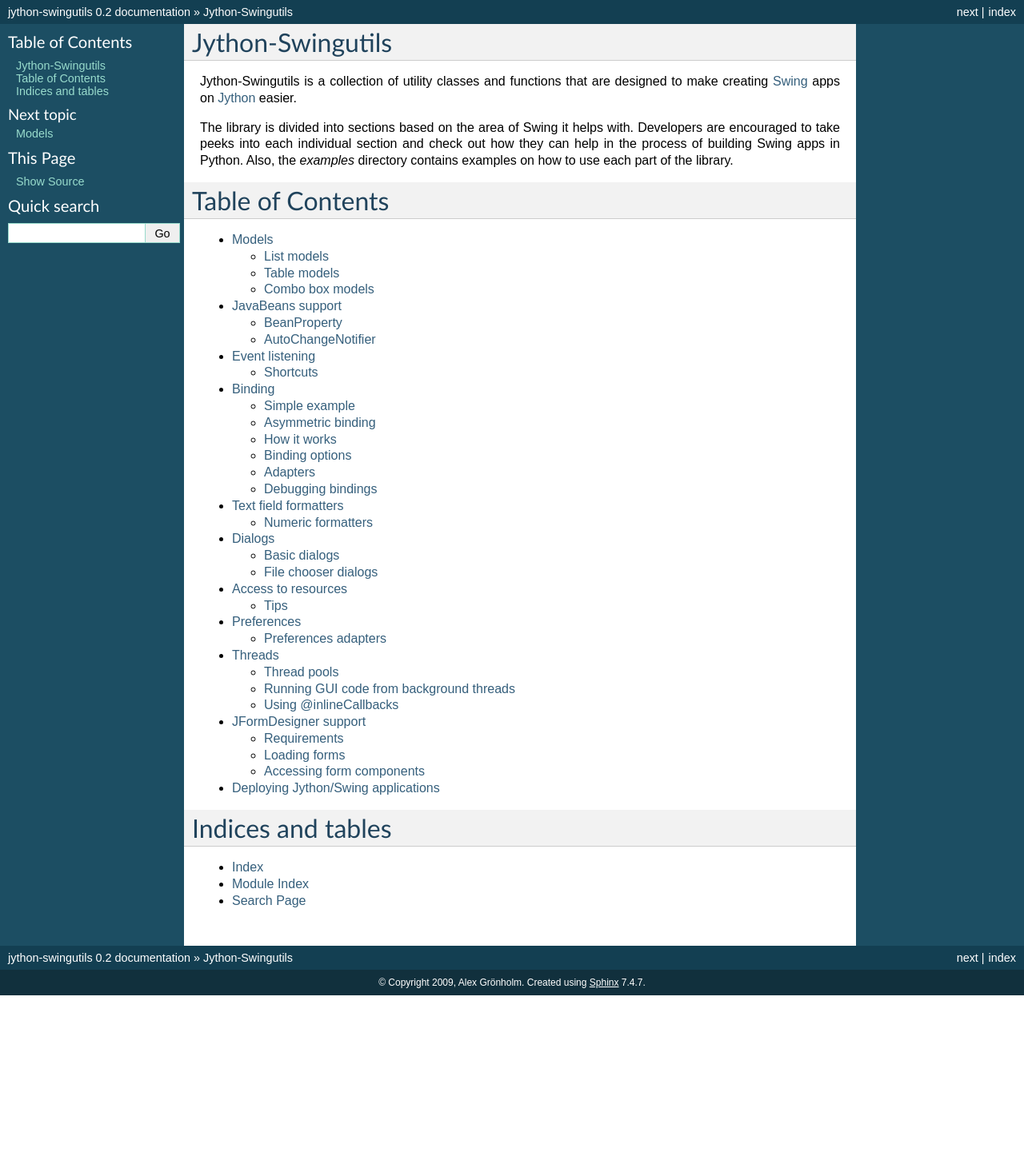
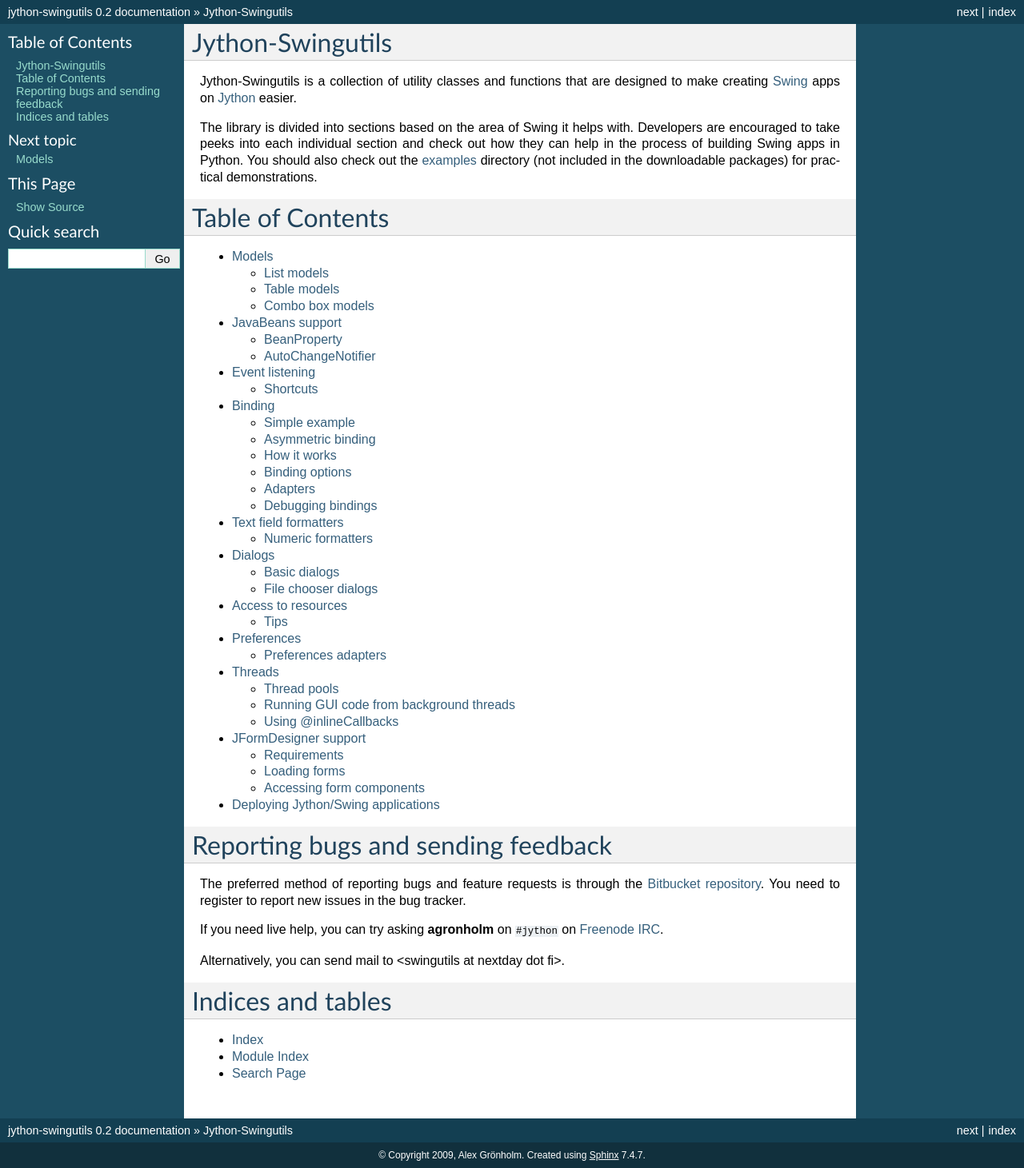
Before and after one commit to jython/swingutils, a Sphinx documentation site: the page built from docs/index.rst, in a window 1280 px wide. Shown: the whole page at 80% size. Built offline with Sphinx 7.4.7, drawn with Linux system fonts in a browser that asks for light colours; before the commit the page ends 1245 px from its top, so only the background shows below that.

Commit message:
Added feedback section and corrected the section about examples

```diff
--- a/docs/index.rst
+++ b/docs/index.rst
@@ -7,9 +7,11 @@ apps on `Jython <http://www.jython.org/>`_ easier.
 
 The library is divided into sections based on the area of Swing it helps with.
 Developers are encouraged to take peeks into each individual section and check
-out how they can help in the process of building Swing apps in Python. Also,
-the `examples` directory contains examples on how to use each part of the
-library.
+out how they can help in the process of building Swing apps in Python. You
+should also check out the
+`examples <http://bitbucket.org/agronholm/jython-swingutils/src/tip/examples/>`_
+directory (not included in the downloadable packages) for practical
+demonstrations.
 
 Table of Contents
 =================
@@ -29,6 +31,18 @@ Table of Contents
    thirdparty/jformdesigner
    deployment
 
+Reporting bugs and sending feedback
+===================================
+
+The preferred method of reporting bugs and feature requests is through the
+`Bitbucket repository <http://bitbucket.org/agronholm/jython-swingutils/>`_.
+You need to register to report new issues in the bug tracker.
+
+If you need live help, you can try asking **agronholm** on ``#jython`` on
+`Freenode IRC <http://freenode.net/irc_servers.shtml>`_.
+
+Alternatively, you can send mail to <swingutils at nextday dot fi>.
+
 Indices and tables
 ==================
 
```
